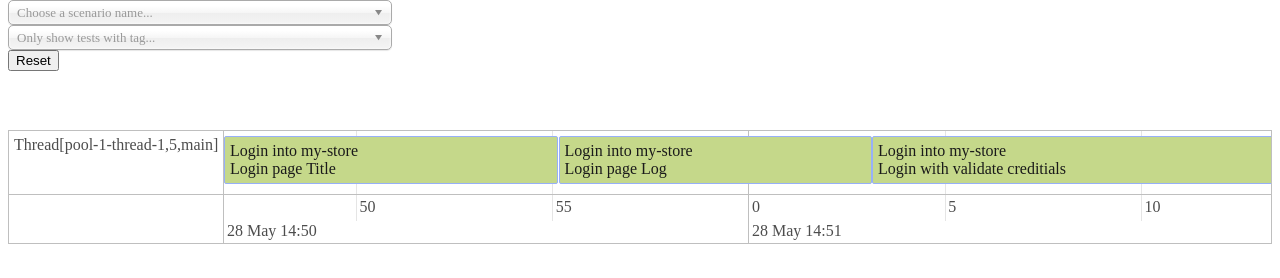
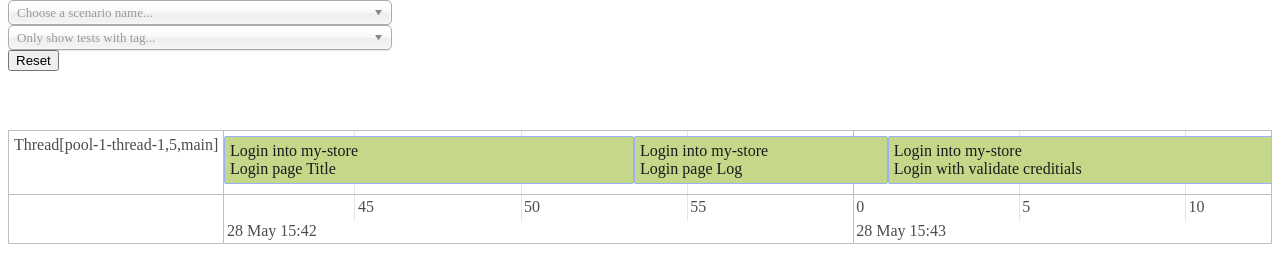
Before and after one commit to rockysoft66/BDDCucumberProject, a plain HTML site: page test-output-thread/index.html in a window 1280 px wide. Drawn offline with Linux system fonts and the light colour scheme.

Commit message:
Updating changing

```diff
--- a/pom.xml
+++ b/pom.xml
@@ -12,7 +12,7 @@
 
 	<properties>
 		<project.build.sourceEncoding>UTF-8</project.build.sourceEncoding>
-		<java.version>11</java.version>
+		<java.version>1.8</java.version>
 		<maven.compiler.version>3.8.1</maven.compiler.version>
 		<maven.surefire.version>2.22.2</maven.surefire.version>
 	</properties>
--- a/test-output-thread/report.js
+++ b/test-output-thread/report.js
@@ -1,36 +1,36 @@
 $(document).ready(function() {
 CucumberHTML.timelineItems.pushArray([
   {
-    "id": "c8e20fce-68b8-4e4a-b6ec-9a505c152b98",
+    "id": "0fd69bde-27e0-45da-a84c-3db9e2a26f34",
     "feature": "Login into my-store",
     "scenario": "Login page Title",
-    "start": 1622213446627,
+    "start": 1622216561057,
     "group": 15,
     "content": "",
     "tags": "",
-    "end": 1622213455124,
+    "end": 1622216573375,
     "className": "passed"
   },
   {
-    "id": "0c9de79e-2d06-460b-93e3-7501b48c4e9f",
+    "id": "0d003c6b-8d31-4177-8a4d-2f1c53d4d7df",
     "feature": "Login into my-store",
-    "scenario": "Login with validate creditials",
-    "start": 1622213463136,
+    "scenario": "Login page Log",
+    "start": 1622216573403,
     "group": 15,
     "content": "",
     "tags": "",
-    "end": 1622213473349,
+    "end": 1622216581034,
     "className": "passed"
   },
   {
-    "id": "d9a6dbb7-1c6b-4025-b610-2d00d52ce919",
+    "id": "8841568b-4cfa-4e32-a9bf-793e6df6822e",
     "feature": "Login into my-store",
-    "scenario": "Login page Log",
-    "start": 1622213455150,
+    "scenario": "Login with validate creditials",
+    "start": 1622216581042,
     "group": 15,
     "content": "",
     "tags": "",
-    "end": 1622213463127,
+    "end": 1622216592638,
     "className": "passed"
   }
 ]);
```
Also changed, not shown: test-output/SparkReport/Index.html (+8 -8 lines), 17 other files.
